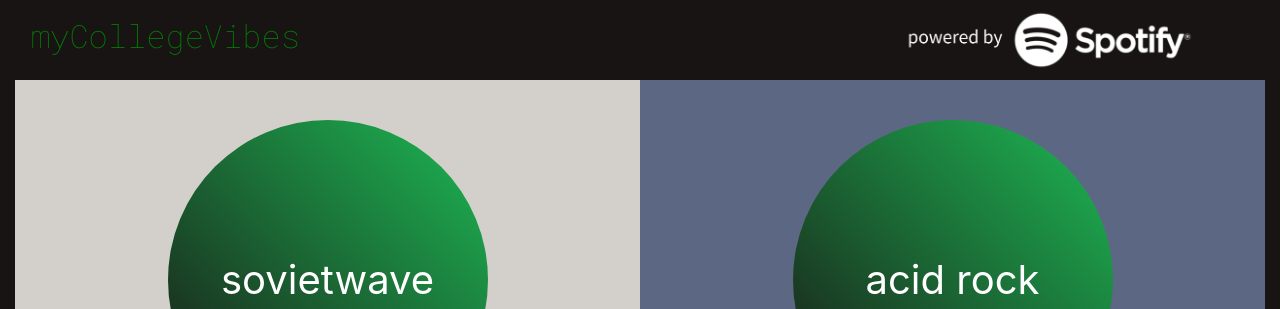
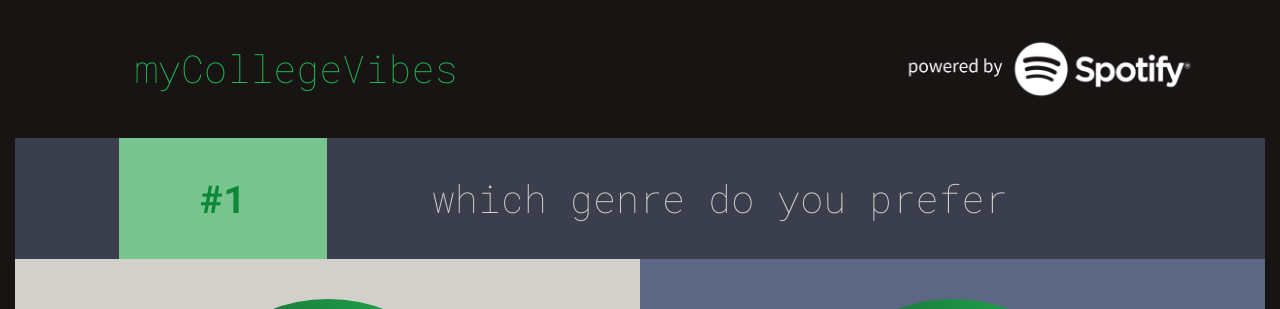
Before and after one commit to Dalton67/myCollegeVibes, a React (Create React App) app in the folder web/: page /quiz in a window 1280 px wide. Shown: the top 309 px of the page. Built offline with nearby package versions, Linux system fonts and the light colour scheme.

Commit message:
Added question numbering and improved navigation

```diff
--- a/web/package.json
+++ b/web/package.json
@@ -13,6 +13,7 @@
     "react-dom": "^17.0.0",
     "react-router-dom": "^5.2.0",
     "react-scripts": "3.4.3",
+    "react-transition-group": "^4.4.1",
     "styled-components": "^5.2.1"
   },
   "scripts": {
--- a/web/src/index.css
+++ b/web/src/index.css
@@ -34,6 +34,8 @@
   --grey: #5C6784;
   --grey-dark: #3A4562;
   --black: #191414;
+  --charcoal: #3B3E4C;
+  --eton: #78C590;
 }
 
 span.navbar-text {
@@ -132,6 +134,28 @@ p {
   font-size: 4.5vw;
 }
 
+.quiz-title-text {
+  font-size: 3vw;
+}
+
+.quiz-header {
+  background-color: var(--charcoal);
+  font-size: 3vw;
+}
+
+.quiz-question-box {
+  background-color: var(--eton);
+}
+
+.quiz-question-number {
+  color: var(--green-dark);
+  font-family: 'RobotoMono-Bold';
+}
+
+.quiz-question-text {
+  color: var(--timber);
+}
+
 .description-text {
   font-size: 3vw;
 }
@@ -147,3 +171,21 @@ p {
 .justify-left {
   text-align: left;
 }
+
+.example-enter {
+  opacity: 0.01;
+}
+
+.example-enter.example-enter-active {
+  opacity: 1;
+  transition: opacity 500ms ease-in;
+}
+
+.example-leave {
+  opacity: 1;
+}
+
+.example-leave.example-leave-active {
+  opacity: 0.01;
+  transition: opacity 300ms ease-in;
+}
--- a/web/src/pages/Home.js
+++ b/web/src/pages/Home.js
@@ -4,6 +4,7 @@ import Logo from '../images/white-spotify-logo.png';
 import Music1 from '../images/music-1.png';
 import Music2 from '../images/music-2.png';
 import { Container, Row, Col } from 'react-bootstrap';
+import { withRouter } from "react-router";
 
 class Home extends Component {
   render() {
@@ -16,12 +17,12 @@ class Home extends Component {
                 <img src={Logo} class="logo" alt="logo"/>
               </Col>
             </Row>
-            <Row className="title-text justify-center">
+            <Row className="title-text justify-center" noGutters>
               <Col>
                 <p>myCollegeVibes</p>
               </Col>
             </Row>
-            <Row className="justify-center">
+            <Row className="justify-center" noGutters>
               <Col xs="4" lg="3" className="justify-right">
                 <img src={Music2} alt=""/>
               </Col>
@@ -32,12 +33,12 @@ class Home extends Component {
                 <img src={Music1} alt=""/>
               </Col>
             </Row>
-            <Row className="justify-center description-text">
-              <Col md="1" lg="2"/>
-              <Col>
+            <Row className="justify-center description-text" noGutters>
+              <Col xs="1" lg="2"/>
+              <Col xs="10" lg="8">
                 <p>you listen to music and we tell you what university is your best fit based on your preferences</p>
               </Col>
-              <Col sm="1" lg="2"/>
+              <Col xs="1" lg="2"/>
             </Row>
         </Container>
       </>
@@ -45,4 +46,4 @@ class Home extends Component {
   }
 }
 
-export default Home;
+export default withRouter(Home);
--- a/web/src/pages/Quiz.js
+++ b/web/src/pages/Quiz.js
@@ -1,8 +1,9 @@
 import React, { Component } from "react";
 import Question from '../components/Question.js';
 import Logo from '../images/white-spotify-logo.png';
-import { Navbar, Image, Container, Col } from "react-bootstrap";
+import { Navbar, Image, Container, Col, Row } from "react-bootstrap";
 import { Redirect } from 'react-router-dom';
+import { withRouter } from "react-router";
 
 class Quiz extends Component {
 
@@ -72,22 +73,36 @@ class Quiz extends Component {
           <>
             <Navbar bg="#14">
               <Container fluid>
-                <Col xs="4" lg="8">
-                  <h2><span class="navbar-text"><div class="green-text">myCollegeVibes</div></span></h2>
+                <Col lg="1" />
+                <Col xs="4" lg="7">
+                  <p className="quiz-title-text justify-left">myCollegeVibes</p>
                 </Col>
                 <Col md="auto"/>
                 <Col xs="8" lg="4">
-                  <img src={Logo} alt="logo" class="logo"/>
+                  <img src={Logo} alt="logo" className="logo justify-left"/>
                 </Col>
               </Container>
             </Navbar>
+            <Container fluid>
+              <Row className="quiz-header" noGutters>
+                <Col xs="1" lg="1" />
+                <Col xs="2" lg="2" className="quiz-question-box justify-center">
+                  <p className="quiz-question-number">#{questionNumber}</p>
+                </Col>
+                <Col xs="1" lg="1" />
+                <Col xs="8" lg="auto" className="justify-left">
+                  <p className="quiz-question-text">which genre do you prefer</p>
+                </Col>
+              </Row>
+            </Container>
             <Question
               choices={questionList[questionNumber-1]}
-              onSelect={this.nextQuestion}/>
+              onSelect={this.nextQuestion}
+            />
           </>
       );
     }
   }
 }
 
-export default Quiz;
+export default withRouter(Quiz);
--- a/web/src/pages/Results.js
+++ b/web/src/pages/Results.js
@@ -3,13 +3,26 @@ import { Redirect } from 'react-router-dom';
 import { withRouter } from "react-router";
 
 class Results extends Component {
+
+  componentWillMount() {
+    if (this.props.location &&
+        this.props.location.state &&
+        this.props.location.state.data) {
+      this.setState({
+        data: this.props.location.state.data
+      })
+    }
+  }
+
   render() {
     if (!this.props.location.state) return <Redirect to="/" />
-    return (
-        <div>
-          <h2> Results </h2>
-        </div>
-    );
+    else {
+      return (
+          <div>
+            <h2> Results </h2>
+          </div>
+      );
+    }
   }
 }
 
```
